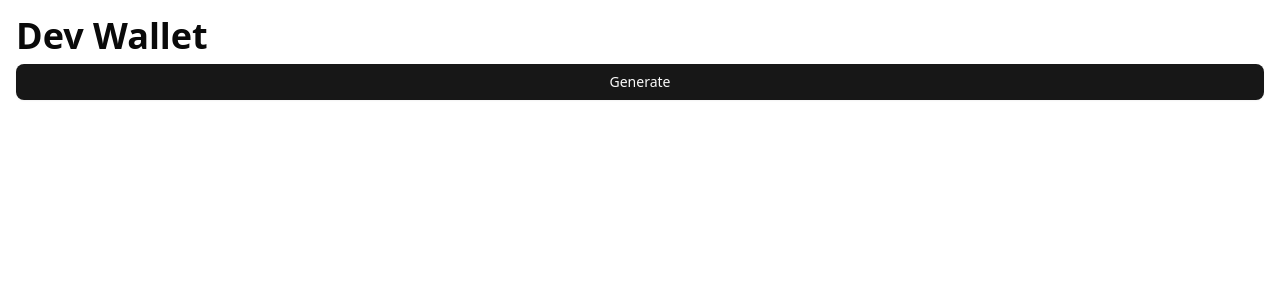
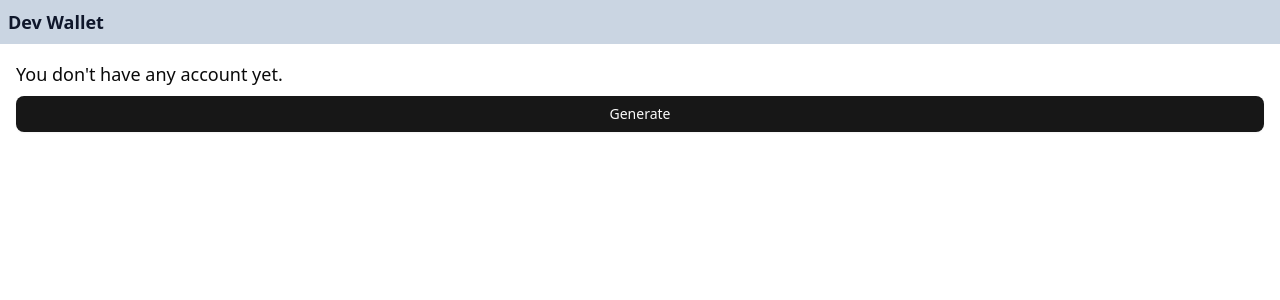
Before and after one commit to jstz-dev/dev-wallet, a React (Vite) app: page / in a window 1280 px wide. Shown: the top 300 px of the page. Built offline with nearby package versions, Linux system fonts and the light colour scheme.

Commit message:
feat: setup of react-router

```diff
--- a/package.json
+++ b/package.json
@@ -21,6 +21,7 @@
     "lucide-react": "^0.479.0",
     "react": "^19.0.0",
     "react-dom": "^19.0.0",
+    "react-router": "^7.3.0",
     "tailwind-merge": "^3.0.2",
     "tailwindcss-animate": "^1.0.7"
   },
--- a/src/App.tsx
+++ /dev/null
@@ -1,42 +0,0 @@
-import { Button } from "~/components/ui/button";
-import { Skeleton } from "~/components/ui/skeleton";
-import { StorageKeys, type KeyStorage } from "~/lib/constants/storage";
-import { useStorageLocal } from "~/lib/hooks/useStorageLocal";
-import { cn } from "~/lib/utils";
-import { spawn } from "~/lib/vault";
-
-export default function App() {
-  const { data, isLoading, refetch } = useStorageLocal<KeyStorage>([
-    StorageKeys.ACCOUNT_PRIVATE_KEY,
-    StorageKeys.ACCOUNT_PUBLIC_KEY,
-  ]);
-
-  function generateKeys() {
-    spawn();
-    void refetch();
-  }
-
-  return (
-    <div
-      className={cn(
-        "flex flex-col gap-2 p-4",
-        !data?.[StorageKeys.ACCOUNT_PRIVATE_KEY] ? "min-w-48" : "min-w-100",
-      )}
-    >
-      <h1 className="text-4xl font-bold">Dev Wallet</h1>
-
-      {isLoading && <Skeleton />}
-
-      {!isLoading && !data?.[StorageKeys.ACCOUNT_PRIVATE_KEY] && (
-        <Button onClick={generateKeys}>Generate</Button>
-      )}
-
-      {!isLoading && !!data?.[StorageKeys.ACCOUNT_PRIVATE_KEY] && (
-        <div className="w-80">
-          <p className="text-wrap">private key: {data?.[StorageKeys.ACCOUNT_PRIVATE_KEY]}</p>
-          <p>public key: {data?.[StorageKeys.ACCOUNT_PUBLIC_KEY]}</p>
-        </div>
-      )}
-    </div>
-  );
-}
--- /dev/null
+++ b/src/components/NavBar.tsx
@@ -0,0 +1,13 @@
+import { useStorageLocal } from "~/lib/hooks/useStorageLocal";
+
+export default function NavBar() {
+  const { data: accounts } = useStorageLocal("accounts");
+
+  return (
+    <div className="flex bg-slate-300 p-2">
+      <h1 className="text-lg font-bold text-slate-900">Dev Wallet</h1>
+
+
+    </div>
+  );
+}
--- /dev/null
+++ b/src/layouts/RootLayout.tsx
@@ -0,0 +1,12 @@
+import { Outlet } from "react-router";
+import NavBar from "~/components/NavBar";
+
+export default function RootLayout() {
+  return (
+    <div className="flex min-w-100 flex-col">
+      <NavBar />
+
+      <Outlet />
+    </div>
+  );
+}
--- a/src/main.tsx
+++ b/src/main.tsx
@@ -2,16 +2,17 @@ import { QueryClient, QueryClientProvider } from "@tanstack/react-query";
 
 import { StrictMode } from "react";
 import { createRoot } from "react-dom/client";
+import { RouterProvider } from "react-router";
 
-import App from "./App";
 import "./index.css";
+import { router } from "./router";
 
 const queryClient = new QueryClient();
 
 createRoot(document.getElementById("app")!).render(
   <StrictMode>
     <QueryClientProvider client={queryClient}>
-      <App />
+      <RouterProvider router={router} />
     </QueryClientProvider>
   </StrictMode>,
 );
--- /dev/null
+++ b/src/pages/Home.tsx
@@ -0,0 +1,20 @@
+import { useNavigate } from "react-router";
+import { Button } from "~/components/ui/button";
+import { spawn } from "~/lib/vault";
+
+export default function App() {
+  const navigate = useNavigate();
+
+  async function handleGenerate() {
+    const newAccount = await spawn();
+    navigate(`/wallets/${newAccount.address}`);
+  }
+
+  return (
+    <div className="flex flex-col gap-2 p-4">
+      <h2 className="text-lg">You don't have any account yet.</h2>
+
+      <Button onClick={handleGenerate}>Generate</Button>
+    </div>
+  );
+}
--- /dev/null
+++ b/src/pages/Wallet.tsx
@@ -0,0 +1,24 @@
+import { useNavigate, useParams } from "react-router";
+import type { KeyStorage } from "~/lib/constants/storage";
+import { useStorageLocal } from "~/lib/hooks/useStorageLocal";
+
+export default function Wallet() {
+  const { address } = useParams() as { address: string };
+  const navigate = useNavigate();
+
+  const { data } = useStorageLocal<Record<string, KeyStorage>, KeyStorage>("address", {
+    select: (data) => {
+      const currentAddress = data[address];
+      if (!!currentAddress) navigate("/");
+
+      return currentAddress!;
+    },
+  });
+
+  return (
+    <div>
+      <h1>{address}</h1>
+      <p>{JSON.stringify(data)}</p>
+    </div>
+  );
+}
--- /dev/null
+++ b/src/router.tsx
@@ -0,0 +1,25 @@
+import { createBrowserRouter, redirect } from "react-router";
+import RootLayout from "~/layouts/RootLayout";
+import Home from "~/pages/Home";
+import Wallet from "~/pages/Wallet";
+
+export const router = createBrowserRouter([
+  {
+    path: "/",
+    element: <RootLayout />,
+    children: [
+      {
+        index: true,
+        element: <Home />,
+      },
+      {
+        path: "wallets/:address",
+        element: <Wallet />,
+      },
+    ],
+  },
+  {
+    path: "index.html",
+    loader: () => redirect("/"),
+  },
+]);
```
